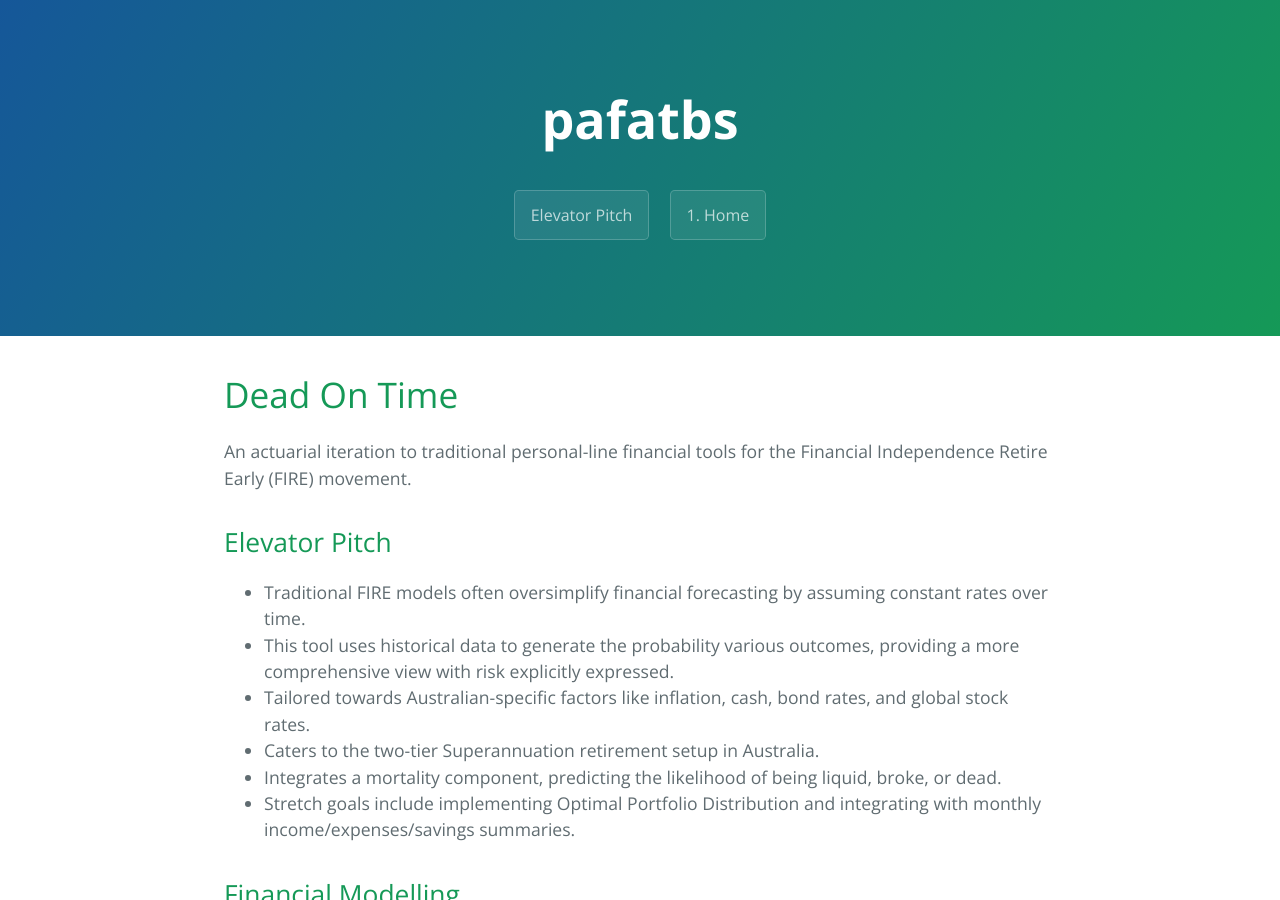
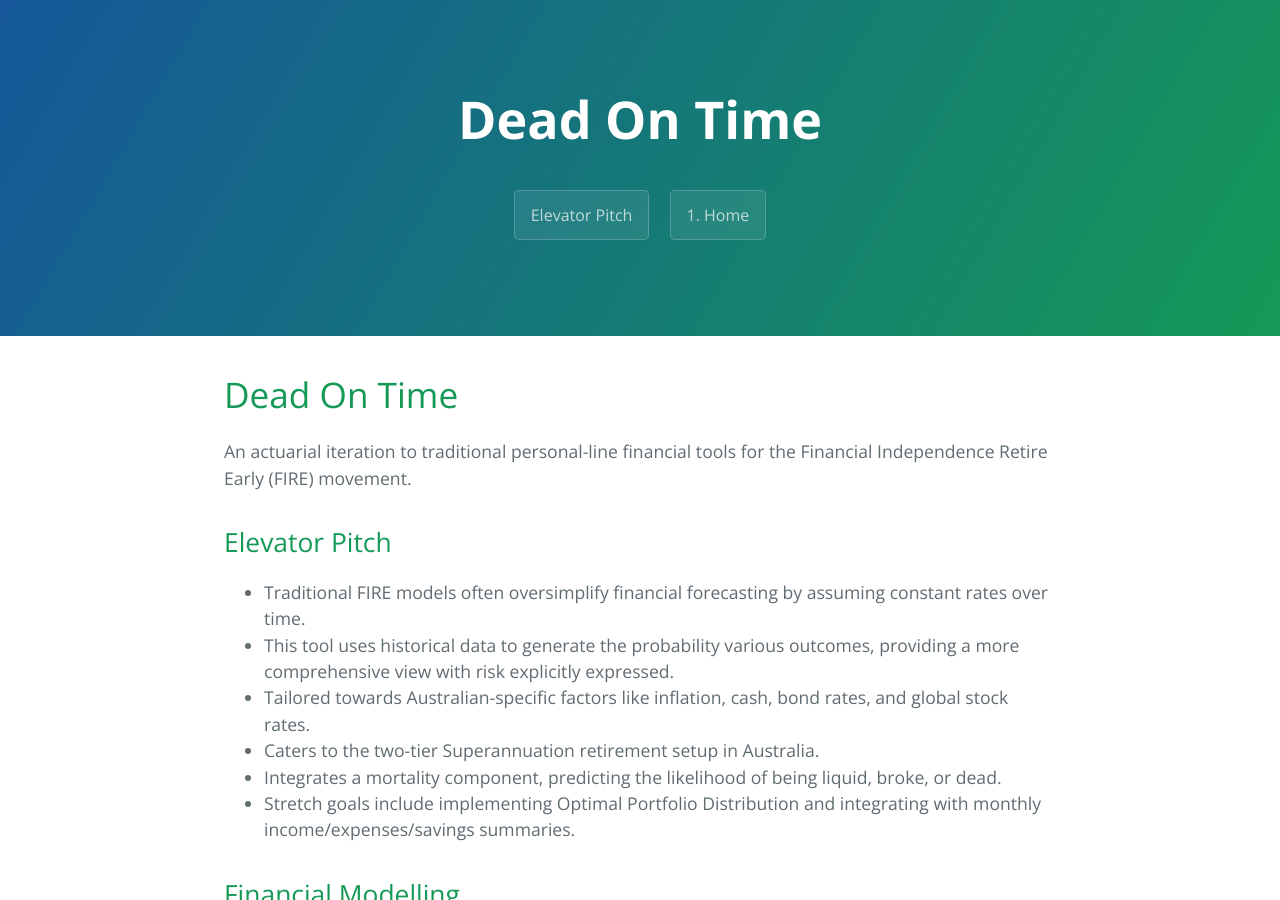
Before and after one commit to AllMyNamesAreGone/Dead-On-Time, a Jekyll site: the page built from index.md, in a window 1280 px wide and 900 px high. Built offline with Jekyll 4.4.1, drawn with Linux system fonts in a browser that asks for light colours.

Commit message:
Update template.html

```diff
--- a/_layouts/template.html
+++ b/_layouts/template.html
@@ -11,7 +11,7 @@
   </head>
   <body>
     <section class="page-header">
-      <h1 class="project-name">pafatbs</h1>
+      <h1 class="project-name">Dead On Time</h1>
       <h2 class="project-tagline"></h2>
       {% for page in site.pages %}
         <a href= {{ page.filename }} class="btn">{{ page.title }}</a>
```
